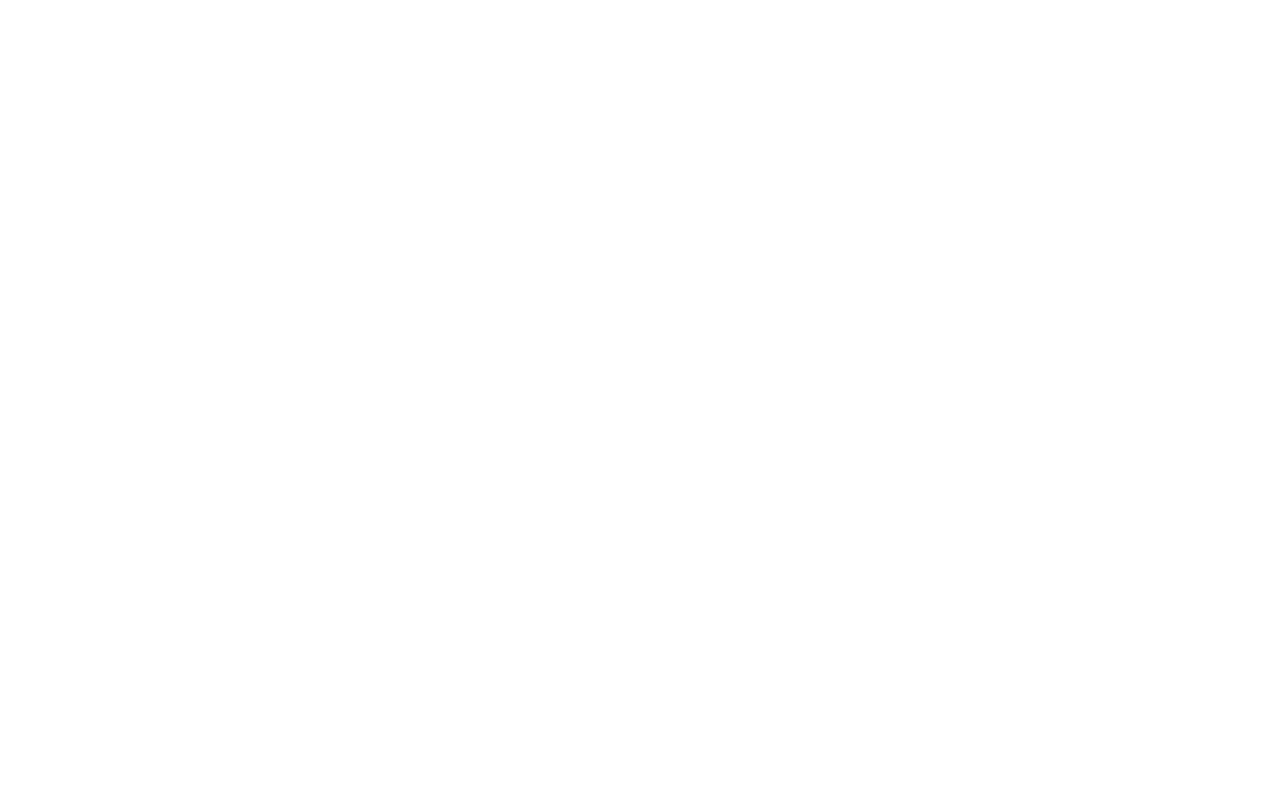
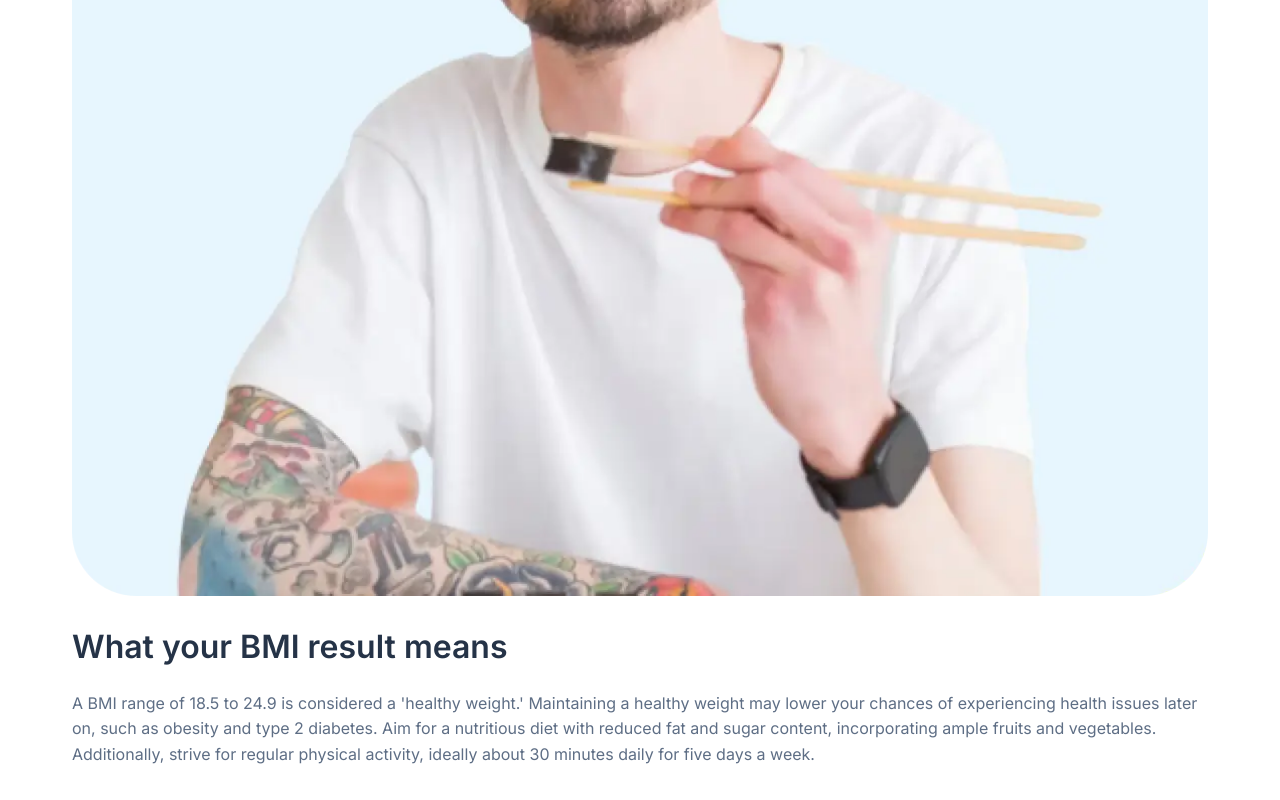
Before and after one commit to haipinggong/bmi-calculator, a React (Vite) app: page / in a window 1280 px wide. Shown: the part 1341-2141 px from the top of the page. Before the commit the page ends 832 px from the top, so only its background shows below. Built offline with nearby package versions, Linux system fonts and the light colour scheme.

Commit message:
Add YourResults component

```diff
--- a/src/App.tsx
+++ b/src/App.tsx
@@ -1,11 +1,15 @@
 import { Hero } from "./components/Hero/Hero";
+import { YourResults } from "./components/YourResults/YourResults";
 
 function App() {
   return (
-    <Hero
-      title="Body Mass Index Calculator"
-      description="Better understand your weight in relation to your height using our body mass index (BM) calculator. While BMI is not the sole determinant of a healthy weight, it offers a valuable starting point to evaluate your overall health and well-being."
-    />
+    <>
+      <Hero
+        title="Body Mass Index Calculator"
+        description="Better understand your weight in relation to your height using our body mass index (BM) calculator. While BMI is not the sole determinant of a healthy weight, it offers a valuable starting point to evaluate your overall health and well-being."
+      />
+      <YourResults />
+    </>
   );
 }
 
--- /dev/null
+++ b/src/components/YourResults/YourResults.styles.ts
@@ -0,0 +1,36 @@
+import type { SxProps } from "@mui/material";
+
+export const styles: Record<string, SxProps> = {
+  container: {
+    display: "flex",
+    flexDirection: "column",
+    gap: "2rem",
+    width: "100%",
+    maxWidth: "1200px",
+    margin: "0 auto",
+    padding: "2rem",
+  },
+  image: {
+    width: "100%",
+    height: "auto",
+    borderRadius: "16px",
+    objectFit: "cover",
+  },
+  resultContainer: {
+    display: "flex",
+    flexDirection: "column",
+    gap: "1.5rem",
+  },
+  resultTitle: {
+    color: "text.primary",
+    fontFamily: "Inter, sans-serif",
+    fontSize: "2rem",
+    fontWeight: 600,
+  },
+  resultDescription: {
+    color: "text.secondary",
+    fontFamily: "Inter, sans-serif",
+    fontSize: "1rem",
+    lineHeight: 1.6,
+  },
+};
--- /dev/null
+++ b/src/components/YourResults/YourResults.tsx
@@ -0,0 +1,29 @@
+import { Box, Typography } from "@mui/material";
+import { styles } from "./YourResults.styles";
+import manEating from "../../assets/images/image-man-eating.webp";
+
+export const YourResults = () => {
+  return (
+    <Box sx={styles.container}>
+      <Box
+        component="img"
+        src={manEating}
+        alt="Man eating healthy food"
+        sx={styles.image}
+      />
+      <Box sx={styles.resultContainer}>
+        <Typography variant="h2" sx={styles.resultTitle}>
+          What your BMI result means
+        </Typography>
+        <Typography sx={styles.resultDescription}>
+          A BMI range of 18.5 to 24.9 is considered a 'healthy weight.'
+          Maintaining a healthy weight may lower your chances of experiencing
+          health issues later on, such as obesity and type 2 diabetes. Aim for a
+          nutritious diet with reduced fat and sugar content, incorporating
+          ample fruits and vegetables. Additionally, strive for regular physical
+          activity, ideally about 30 minutes daily for five days a week.
+        </Typography>
+      </Box>
+    </Box>
+  );
+};
```
